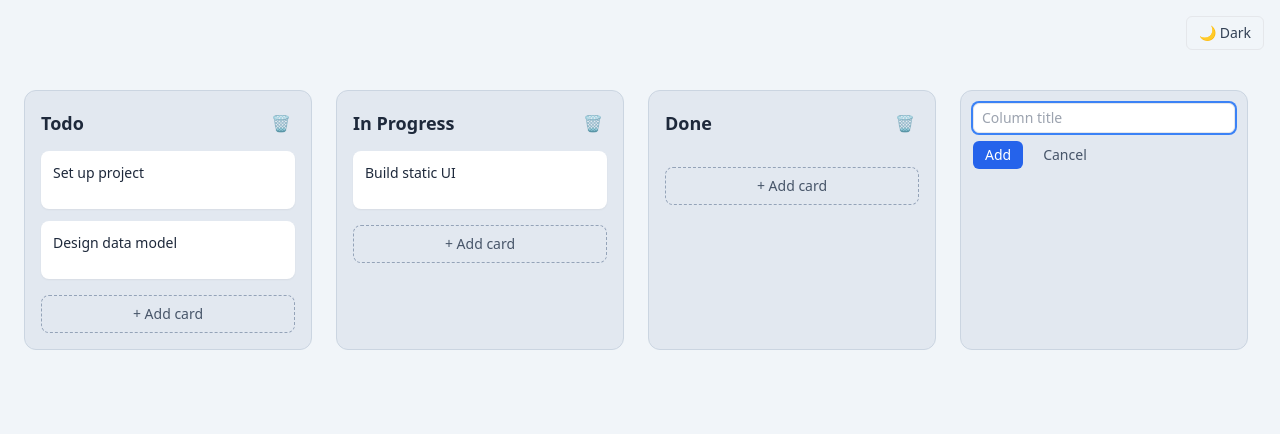
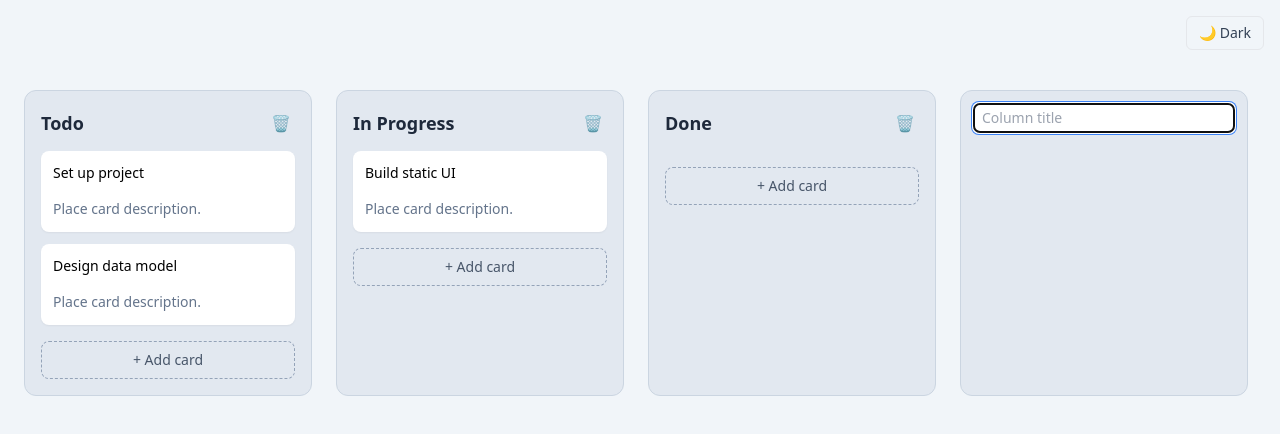
Before and after one commit to yanorenzo624/kanban-board, a React (Vite) app: page / in a window 1280 px wide. Both pictures are taken after a click on the button "+ Add column". Shown: the top 434 px of the page. Built offline with nearby package versions, Linux system fonts and the light colour scheme.

Commit message:
added card editing functionality.

```diff
--- a/src/features/board/board.reducer.ts
+++ b/src/features/board/board.reducer.ts
@@ -3,6 +3,7 @@ import type { Column, BoardState } from "./board.types";
 export type BoardAction =
 	| { type: "MOVE_CARD"; cardId: string; fromColumnId: string; toColumnId: string; toIndex: number }
 	| { type: "ADD_CARD"; columnId: string; title: string }
+	| { type: "UPDATE_CARD"; cardId: string; title: string; description?: string }
 	| { type: "DELETE_CARD"; cardId: string; columnId: string }
 	| { type: "COLUMN_ADD"; title: string }
 	| { type: "COLUMN_RENAME"; columnId: string; title: string }
@@ -73,6 +74,25 @@ export function boardReducer(state: BoardState, action: BoardAction): BoardState
 				},
 			}
 		}
+
+		case "UPDATE_CARD": {
+			const { cardId, title, description } = action
+			const card = state.cards[cardId]
+			if (!card) return state
+
+			return {
+				...state,
+				cards: {
+					...state.cards,
+					[cardId]: {
+						...card,
+						title,
+						description,
+					},
+				},
+			}
+		}
+
 
 		case "DELETE_CARD": {
 			const { cardId, columnId } = action
--- a/src/features/card/Card.tsx
+++ b/src/features/card/Card.tsx
@@ -1,13 +1,13 @@
+import clsx from "clsx"
+import { useState, useContext, useMemo, useCallback, useEffect } from "react"
+import { useSortable } from "@dnd-kit/sortable"
+import { CSS } from "@dnd-kit/utilities"
 import { BoardContext } from "@/app/providers/BoardProvider"
 import type { Card as CardType } from "@/features/board/board.types"
-import { useSortable } from "@dnd-kit/sortable"
-import { CSS } from "@dnd-kit/utilities"
-import clsx from "clsx"
-import { useContext } from "react"
 
 type Props = {
   card: CardType
-  columnId?: string
+  columnId: string
 }
 
 export default function Card({ card, columnId }: Props) {
@@ -26,63 +26,139 @@ export default function Card({ card, columnId }: Props) {
 
   const { dispatch } = useContext(BoardContext)
 
-  const style = {
-    transform: CSS.Transform.toString(transform),
-    transition,
+  const [isEditingTitle, setIsEditingTitle] = useState(false)
+  const [isEditingDescription, setIsEditingDescription] = useState(false)
+  const [title, setTitle] = useState(card.title)
+  const [description, setDescription] = useState(card.description ?? "")
+
+  // Sync local state if card updates externally
+  useEffect(() => {
+    setTitle(card.title)
+    setDescription(card.description ?? "")
+  }, [card.title, card.description])
+
+  const style = useMemo(
+    () => ({
+      transform: CSS.Transform.toString(transform),
+      transition,
+    }),
+    [transform, transition]
+  )
+
+  const saveCard = useCallback(
+    (next: { title?: string; description?: string }) => {
+      dispatch({
+        type: "UPDATE_CARD",
+        cardId: card.id,
+        title: next.title ?? title.trim(),
+        description:
+          next.description !== undefined
+            ? next.description.trim() || undefined
+            : description.trim() || undefined,
+      })
+    },
+    [dispatch, card.id, title, description]
+  )
+
+  const cancelEdit = useCallback(() => {
+    setTitle(card.title)
+    setDescription(card.description ?? "")
+    setIsEditingTitle(false)
+    setIsEditingDescription(false)
+  }, [card])
+
+  const stopPropagation = (e: React.SyntheticEvent) => {
+    e.stopPropagation()
   }
+
+  const deleteCard = () => {
+    dispatch({
+      type: "DELETE_CARD",
+      cardId: card.id,
+      columnId,
+    })
+  }
+
+  const disableDrag = isEditingTitle || isEditingDescription
+
   return (
     <div
       ref={setNodeRef}
       style={style}
       className={clsx(
-        "group transition-opacity rounded-lg bg-white p-3 shadow-sm hover:shadow",
+        "group rounded-lg bg-white p-3 shadow-sm transition-opacity hover:shadow",
         "dark:bg-slate-700 dark:text-slate-100",
-        isDragging && "opacity-30",
+        isDragging && "opacity-30"
       )}
     >
       <div
         ref={setActivatorNodeRef}
-        {...listeners}
+        {...(!disableDrag ? listeners : {})}
         {...attributes}
-        className="flex justify-between items-start gap-2 cursor-grab active:cursor-grabbing"
+        className="flex items-start justify-between gap-2 cursor-grab active:cursor-grabbing"
       >
-        <h3 className="
-          text-sm font-medium
-          text-slate-800 dark:text-slate-300
-        ">
-          {card.title}
-        </h3>
+        {isEditingTitle ? (
+          <input
+            value={title}
+            onChange={(e) => setTitle(e.target.value)}
+            onBlur={() => {
+              if (title.trim()) saveCard({ title })
+              setIsEditingTitle(false)
+            }}
+            onKeyDown={(e) => {
+              if (e.key === "Enter") saveCard({ title })
+              if (e.key === "Escape") cancelEdit()
+            }}
+            autoFocus
+            className="w-full rounded border px-2 py-1 text-sm bg-white dark:bg-slate-800"
+          />
+        ) : (
+          <button
+            onPointerDown={(e) => e.stopPropagation()}
+            onClick={() => setIsEditingTitle(true)}
+            className="text-left"
+          >
+            <h3 className="text-sm font-medium hover:underline">
+              {card.title}
+            </h3>
+          </button>
+        )}
+
         <button
-          onPointerDown={(e) => e.stopPropagation()}
-          onClick={(e) => {
-            e.stopPropagation()
-            dispatch({
-              type: "DELETE_CARD",
-              cardId: card.id,
-              columnId: columnId!,
-            })
-          }}
-          className="
-            rounded-md p-1 text-slate-400
-            opacity-0 transition
-            group-hover:opacity-100
-            hover:bg-red-50 hover:text-red-600
-            dark:hover:bg-red-900/30 dark:hover:text-red-400
-            dark:bg-slate-800 dark:text-slate-400
-            border border-transparent dark:border-slate-700
-            group-hover:opacity-100
-            focus:opacity-100 focus:outline-none
-          "
+          onPointerDown={stopPropagation}
+          onClick={deleteCard}
           aria-label="Delete card"
           title="Delete card"
+          className="rounded-md p-1 text-slate-400 opacity-0 transition group-hover:opacity-100 hover:bg-red-50 hover:text-red-600 dark:hover:bg-red-900/30"
         >
           ✕
         </button>
       </div>
-      {card.description && (
-        <p className="mt-1 text-xs text-slate-500">
-          {card.description}
-        </p>
+
+      {isEditingDescription ? (
+        <textarea
+          value={description}
+          onChange={(e) => setDescription(e.target.value)}
+          onBlur={() => {
+            saveCard({ description })
+            setIsEditingDescription(false)
+          }}
+          onKeyDown={(e) => {
+            if (e.key === "Escape") cancelEdit()
+          }}
+          autoFocus
+          className="mt-1 w-full rounded border px-2 py-1 text-sm bg-white dark:bg-slate-800"
+        />
+      ) : (
+        <button
+          onPointerDown={(e) => e.stopPropagation()}
+          onClick={() => setIsEditingDescription(true)}
+          className="text-left"
+        >
+          <p className="mt-1 text-sm hover:underline text-slate-500">
+            {card.description || "Place card description."}
+          </p>
+        </button>
       )}
     </div>
   )
--- a/src/features/column/AddColumn.tsx
+++ b/src/features/column/AddColumn.tsx
@@ -71,34 +71,11 @@ export default function AddColumn() {
         className="
           w-full rounded-md border px-2 py-1 text-sm
           bg-white text-slate-900
-          focus:outline-none focus:ring-2 focus:ring-blue-500
+          focus:ring-2 focus:ring-blue-500
           dark:bg-slate-800 dark:text-slate-100
           dark:border-slate-700
         "
       />
-
-      <div className="mt-2 flex gap-2">
-        <button
-          onClick={handleSubmit}
-          className="
-            rounded-md bg-blue-600 px-3 py-1 text-sm
-            text-white hover:bg-blue-700
-          "
-        >
-          Add
-        </button>
-
-        <button
-          onClick={handleCancel}
-          className="
-            rounded-md px-3 py-1 text-sm
-            text-slate-600 hover:bg-slate-300
-            dark:text-slate-400 dark:hover:bg-slate-800
-          "
-        >
-          Cancel
-        </button>
-      </div>
     </div>
   )
 }
```
